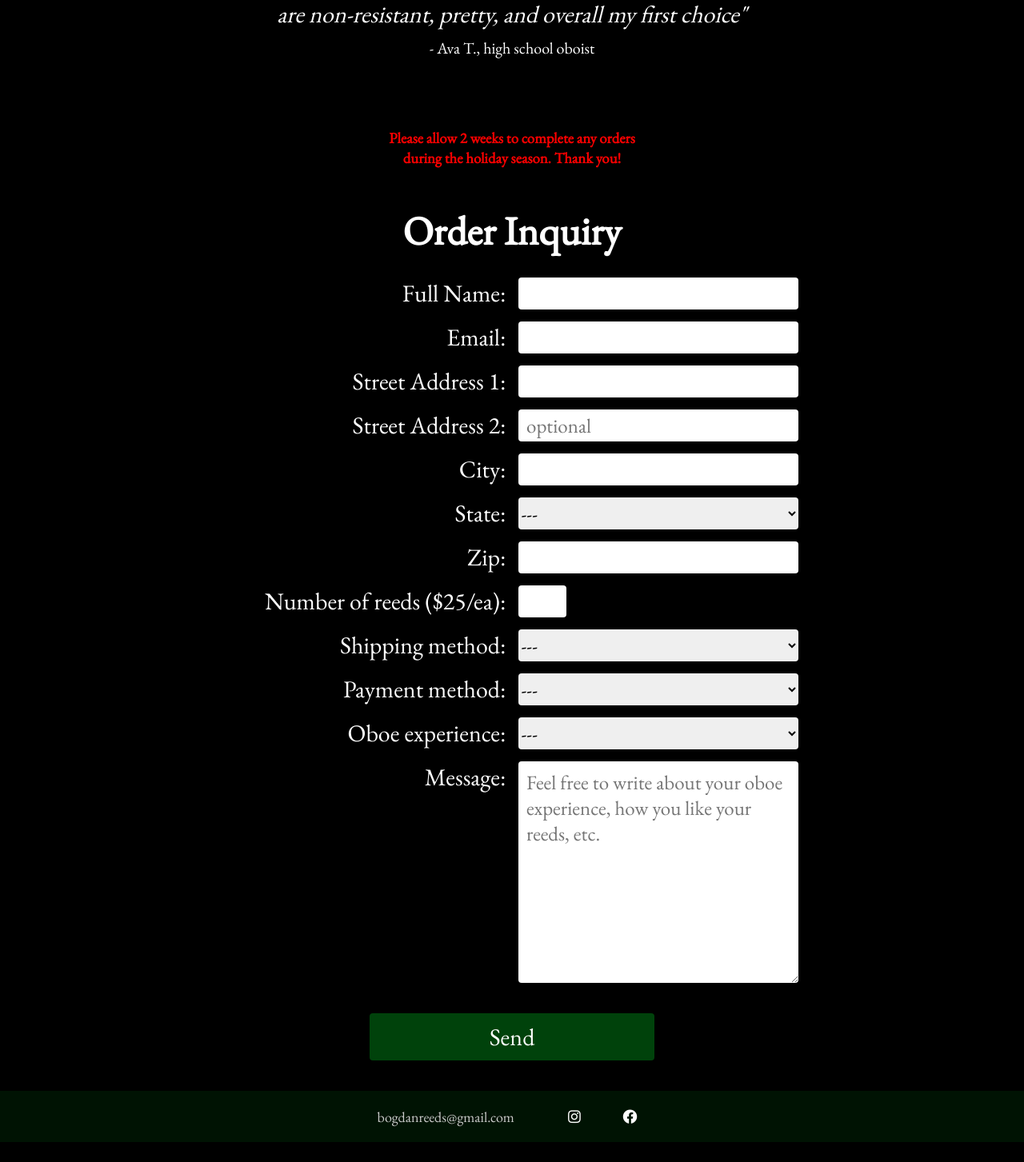
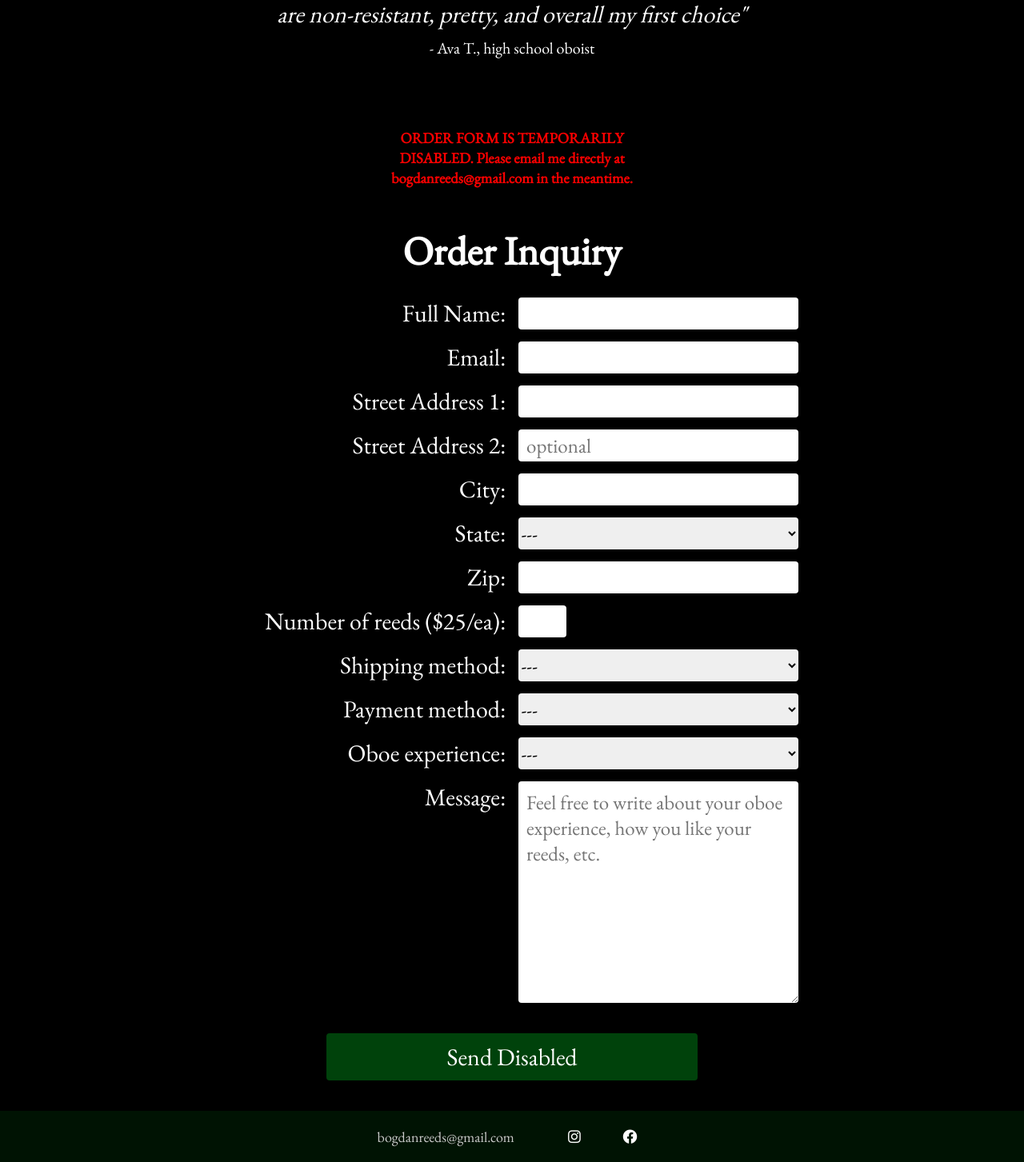
Before and after one commit to clairebogdan/bogdanreeds_website, a React (Create React App) app: page / in a window 1280 px wide. Shown: the part 1287-2740 px from the top of the page at 80% size. Before the commit the page ends 2715 px from the top, so only its background shows below. Built offline with nearby package versions, Linux system fonts and the light colour scheme.

Commit message:
blocking send button due to cyber attacks

```diff
--- a/src/components/pages/OrderForm.js
+++ b/src/components/pages/OrderForm.js
@@ -22,8 +22,7 @@ export default function OrderForm() {
       return (
         <div className='order-container'>
             <div className='notification'>
-                <h3 className='alert-text'>Please allow 2 weeks to complete any orders during
-                the holiday season. Thank you!
+                <h3 className='alert-text'>ORDER FORM IS TEMPORARILY DISABLED. Please email me directly at bogdanreeds@gmail.com in the meantime.
                 </h3>
             </div>
             <h1 className="order-header">Order Inquiry</h1>
@@ -137,7 +136,7 @@ export default function OrderForm() {
                 <textarea className="textarea-input" id="" cols="30" rows="8" placeholder="Feel free to write about your oboe experience, how you like your reeds, etc." name="message"></textarea>
                 </div>
 
-                <input type="submit" className="btn" value="Send"></input>
+                <input type="submit" className="btn" value="Send Disabled" disabled></input>
             </form>
         </div>
       );
```
